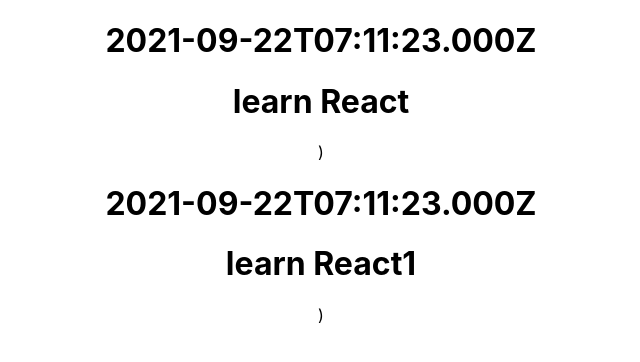
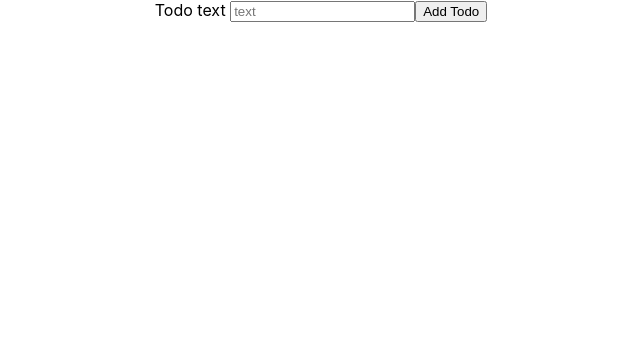
Before and after one commit to troias/React-TS, a React (Create React App) app: page / in a window 1280 px wide. Shown: the top 362 px of the page, without its empty margins (319-959 px from the left). Built offline with nearby package versions, Linux system fonts and the light colour scheme.

Commit message:
added state type and function type for handler

```diff
--- a/src/App.tsx
+++ b/src/App.tsx
@@ -1,4 +1,4 @@
-import Todos from './Components/Todos'
+import Todos from './Components/Todo/Todos'
 import './App.css';
 
 
--- /dev/null
+++ b/src/Components/Todo/NewToDo.tsx
@@ -0,0 +1,24 @@
+import React, { useRef } from 'react'
+
+
+
+const NewToDo: React.FC< {todoText: (currtext: string) => void} > = (props) => {
+    const textRef = useRef<HTMLInputElement>(null);
+
+
+    const todoHandler = (event: React.FormEvent) => {
+        event.preventDefault();
+        const currText = textRef.current!.value
+        props.todoText(currText)
+    }
+
+    return (
+        <form onSubmit={todoHandler}>
+            <label htmlFor="text">Todo text </label>
+            <input type="text" id="text" ref={textRef} placeholder="text"/>
+            <button>Add Todo </button>
+        </form>
+    )
+}
+
+export default NewToDo
--- /dev/null
+++ b/src/Components/Todo/TodoItem.tsx
@@ -0,0 +1,13 @@
+import React from 'react'
+import Todo from '../../models/Todo'
+
+const TodoItem: React.FC<{item: Todo}> = (props) => {
+    return (
+        <div>
+            <h1>{props.item.id}</h1>
+            <h1>{props.item.text}</h1>
+        </div>
+    )
+}
+
+export default TodoItem
--- /dev/null
+++ b/src/Components/Todo/TodoList.tsx
@@ -0,0 +1,21 @@
+import Todo from '../../models/Todo'
+import TodoItem from './TodoItem'
+
+
+
+
+const TodoList: React.FC<{ items: Todo[] }> = (props) => {
+    return (
+        <div>
+            {
+                props.items.map((item: any) =>
+                    <>
+                        <TodoItem key={item.id} item={item} /> <br />
+                    </>)
+            }
+
+        </div>
+    )
+}
+
+export default TodoList
--- /dev/null
+++ b/src/Components/Todo/Todos.tsx
@@ -0,0 +1,30 @@
+import React, {useState} from 'react'
+import Todo from '../../models/Todo'
+import TodoList from './TodoList'
+import NewToDo from './NewToDo'
+
+
+const Todos: React.FC = () => {
+    const [toDo, setToDo] = useState< Todo[]>([])
+    console.log(toDo)
+   const toDoTexthandler = (item: string) => {
+
+        const newToDo: any = new Todo(item)
+        setToDo((prevState) => {
+            return prevState.concat(newToDo)
+        })
+        console.log(newToDo)
+    }
+
+
+
+    return (
+        <div>
+            <NewToDo todoText={toDoTexthandler} />
+            <TodoList items={toDo} />
+
+        </div>
+    )
+}
+
+export default Todos
--- a/src/Components/Todos.tsx
+++ /dev/null
@@ -1,43 +0,0 @@
-import React from 'react'
-import Todo from '../models/Todo'
-
-const DummyToDo = [
-    new Todo("learn React"),
-     new Todo("learn React1"),
-]
-
-
-
-const TodoItem: React.FC<{item: Todo}> = (props) => {
-    return (
-        <div>
-            <h1>{props.item.id}</h1>
-            <h1>{props.item.text}</h1>
-        </div>
-    )
-}
-
-const TodoList: React.FC<{ items: Todo[] }> = (props) => {
-    return (
-        <div>
-            {
-                props.items.map((item: any) => <> <TodoItem item={item} /> )</>)
-            }
-
-        </div>
-    )
-}
-
-
-
-const Todos: React.FC = () => {
-    return (
-        <div>
-
-            <TodoList items={DummyToDo} />
-
-        </div>
-    )
-}
-
-export default Todos
```
